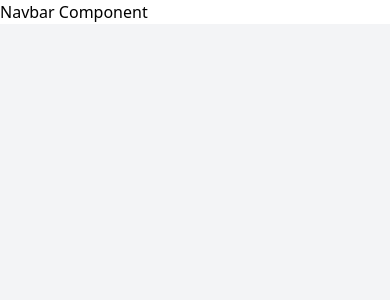
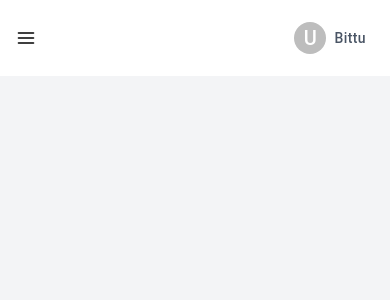
Before and after one commit to Bittu121/Travel-Desk, a React (Vite) app in the folder client/: page / in a window 390 px wide. Shown: the top 300 px of the page. Built offline with nearby package versions, Linux system fonts and the light colour scheme.

Commit message:
add navbar component

```diff
--- a/client/src/components/Navbar.jsx
+++ b/client/src/components/Navbar.jsx
@@ -1,9 +1,75 @@
-import React from "react";
+import { useState } from "react";
+import { Menu, MenuItem, Button } from "@mui/material";
+import Avatar from "@mui/material/Avatar";
+import { IoLogOutOutline } from "react-icons/io5";
+import { FiMenu } from "react-icons/fi";
+import { useNavigate } from "react-router-dom";
 
 const Navbar = ({ toggleSidebar }) => {
+  const [anchorEl, setAnchorEl] = useState(null);
+  const navigate = useNavigate();
+
+  const handleClick = (event) => {
+    setAnchorEl(event.currentTarget);
+  };
+
+  const handleClose = () => {
+    setAnchorEl(null);
+  };
+
+  const logOutHandler = async () => {
+    navigate("/login");
+  };
+
   return (
     <>
-      <div>Navbar Component</div>
+      <nav className="flex items-center justify-end p-4 bg-white shadow-md max-md:justify-between">
+        {/* Hamburger menu for mobile */}
+        <div className="flex items-center md:hidden">
+          <button onClick={toggleSidebar} className="text-xl">
+            <FiMenu />
+          </button>
+        </div>
+
+        {/* Profile dropdown */}
+        <div>
+          <Button
+            aria-controls="simple-menu"
+            aria-haspopup="true"
+            onClick={handleClick}
+            className="flex items-center px-4 py-2 bg-blue-500 text-white rounded"
+            sx={{
+              textTransform: "none",
+            }}
+          >
+            <Avatar sx={{ width: 32, height: 32 }}>
+              {/* {user?.user?.fullName?.charAt(0) || "U"} */}U
+            </Avatar>
+            <span className="ml-2 text-gray-600">
+              {/* {user?.user?.fullName || "Profile"} */}Bittu
+            </span>
+          </Button>
+          <Menu
+            id="simple-menu"
+            anchorEl={anchorEl}
+            open={Boolean(anchorEl)}
+            onClose={handleClose}
+          >
+            <MenuItem
+              onClick={handleClose}
+              className="flex items-center px-4 py-2 space-x-2 hover:bg-gray-100"
+            >
+              <div
+                onClick={logOutHandler}
+                className="flex items-center space-x-1"
+              >
+                <IoLogOutOutline size={25} className="text-gray-500" />
+                <span className="text-gray-700">Logout</span>
+              </div>
+            </MenuItem>
+          </Menu>
+        </div>
+      </nav>
     </>
   );
 };
```
